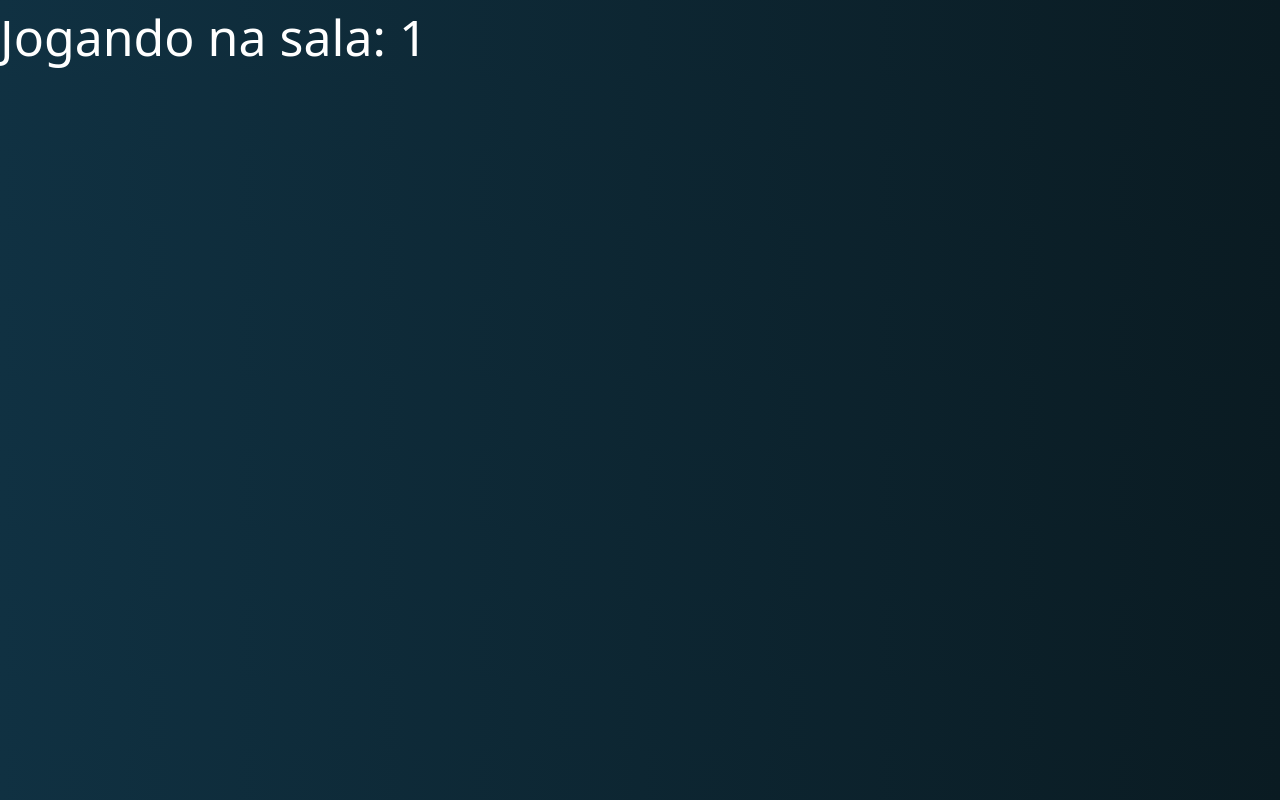
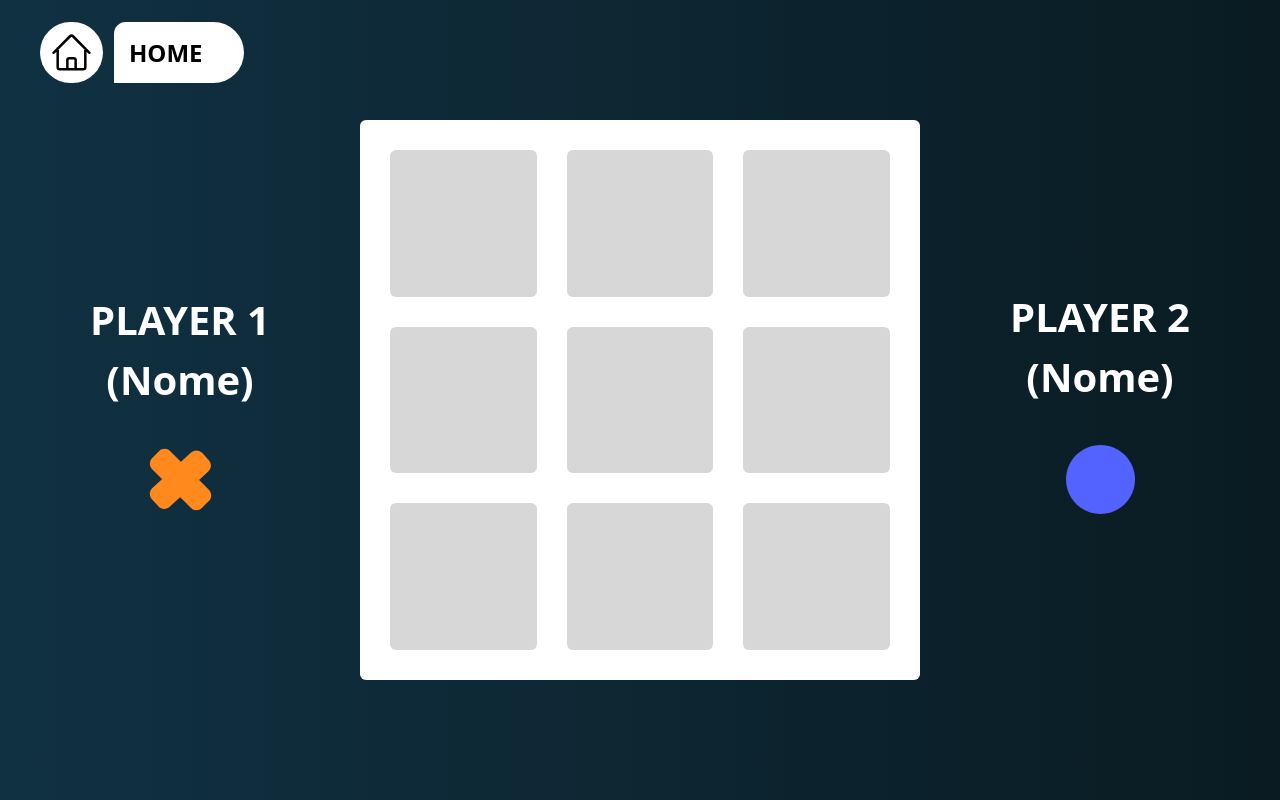
Before and after one commit to WillianM19/tic-tac-toe-websocket, a Next.js app in the folder frontend/: page /game/1 in a window 1280 px wide. Built offline with nearby package versions, Linux system fonts and the light colour scheme.

Commit message:
feat: base da página de jogo

```diff
--- a/frontend/src/pages/game/[slug].tsx
+++ b/frontend/src/pages/game/[slug].tsx
@@ -1,10 +1,48 @@
-import { useRouter } from "next/router"
+import { useRouter } from "next/router";
+import Image from "next/image";
+import HomeImg from "/public/img/icon-home.svg";
+import PlayerXImg from "/public/img/icon-player-x.svg";
+import PlayerOImg from "/public/img/icon-player-o.svg";
 
 export default function game() {
-    const router = useRouter()
-    return (
-      <main>
-        <h1 className="text-white text-[50px]">Jogando na sala: {router.query.slug}</h1>
-      </main>
-    )
-  }
+  const router = useRouter();
+  return (
+    <main className="h-[100vh] max-w-[1980px] m-auto relative flex justify-evenly items-center">
+      <div
+        onClick={() => router.replace("/")}
+        className="flex gap-[11px] text-[24px] font-bold absolute top-[22px] left-[40px]"
+      >
+        <div className="bg-white w-max p-[12px] rounded-full flex">
+          <Image src={HomeImg} alt="icon home" />
+        </div>
+        <p className="bg-white w-[130px] p[10px] rounded-br-[34px] rounded-tr-[34px] rounded-tl-[13px] flex items-center pl-[15px]">
+          HOME
+        </p>
+      </div>
+
+      <div className="text-[40px] text-white font-bold flex flex-col items-center">
+        <p>PLAYER 1</p>
+        <p>(Nome)</p>
+        <Image className="mt-[38px]" src={PlayerXImg} alt="Player X" />
+      </div>
+
+      <div className="w-[70vh] p-[30px] aspect-square bg-white rounded-md grid grid-cols-3 grid-rows-3 gap-[30px]">
+        <div className="bg-gray-1 rounded-md"></div>
+        <div className="bg-gray-1 rounded-md"></div>
+        <div className="bg-gray-1 rounded-md"></div>
+        <div className="bg-gray-1 rounded-md"></div>
+        <div className="bg-gray-1 rounded-md"></div>
+        <div className="bg-gray-1 rounded-md"></div>
+        <div className="bg-gray-1 rounded-md"></div>
+        <div className="bg-gray-1 rounded-md"></div>
+        <div className="bg-gray-1 rounded-md"></div>
+      </div>
+
+      <div className="text-[40px] text-white font-bold flex flex-col items-center">
+        <p>PLAYER 2</p>
+        <p>(Nome)</p>
+        <Image className="mt-[38px]" src={PlayerOImg} alt="Player X" />
+      </div>
+    </main>
+  );
+}
--- a/frontend/src/pages/index.tsx
+++ b/frontend/src/pages/index.tsx
@@ -5,7 +5,7 @@ import PlayerOImg from "/public/img/icon-player-o.svg";
 import { FormEvent, useState } from "react";
 import { useRouter } from "next/router";
 
-interface UserSettingsProps {
+export interface UserSettingsProps {
   username: string;
   player: "x" | "o";
 }
```
Also changed, not shown: frontend/public/img/icon-home.svg (added).
